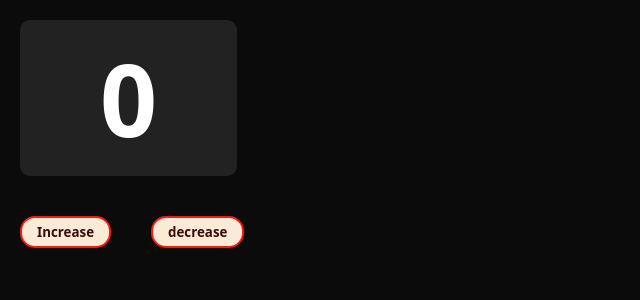
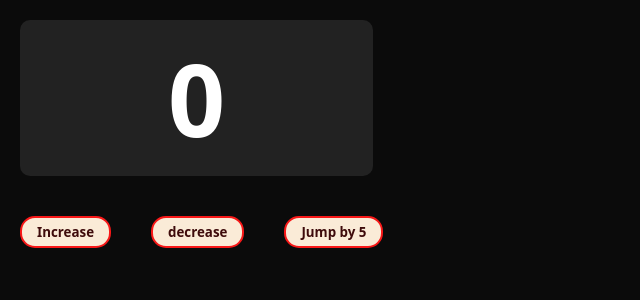
Before and after one commit to PiyushMishraX/ReactJS, a React (Vite) app in the folder useState-09/: page / in a window 1280 px wide. Shown: the top 300 px of the page, without its empty margins (0-640 px from the left). Built offline with nearby package versions, Linux system fonts and the light colour scheme.

Commit message:
increase by 5

```diff
--- a/useState-09/src/counter_project_small/Counter.jsx
+++ b/useState-09/src/counter_project_small/Counter.jsx
@@ -16,11 +16,17 @@ const Counter = () => {
         setNum(num-1)
     }
 
+    function jump5Num(){
+        console.log('decreasing');
+        setNum(num+5)
+    }
+
   return (
     <div>
       <h1>{num}</h1>
       <button onClick={increaseNum}>Increase</button>
       <button onClick={decreaseNum}>decrease</button>
+      <button onClick={jump5Num}>Jump by 5</button>
     </div>
   );
 };
--- a/useState-09/src/index.css
+++ b/useState-09/src/index.css
@@ -38,7 +38,9 @@ h1{
   background-color: #222;
   width: fit-content;
   font-size:100px;
-  padding: 10px 80px;
+  /* padding: 10px 80px; */
+  /* padding: 10px 150px; */
+  padding: 10px 148px;
   margin: 20px;
   border-radius: 10px;
 }
```
